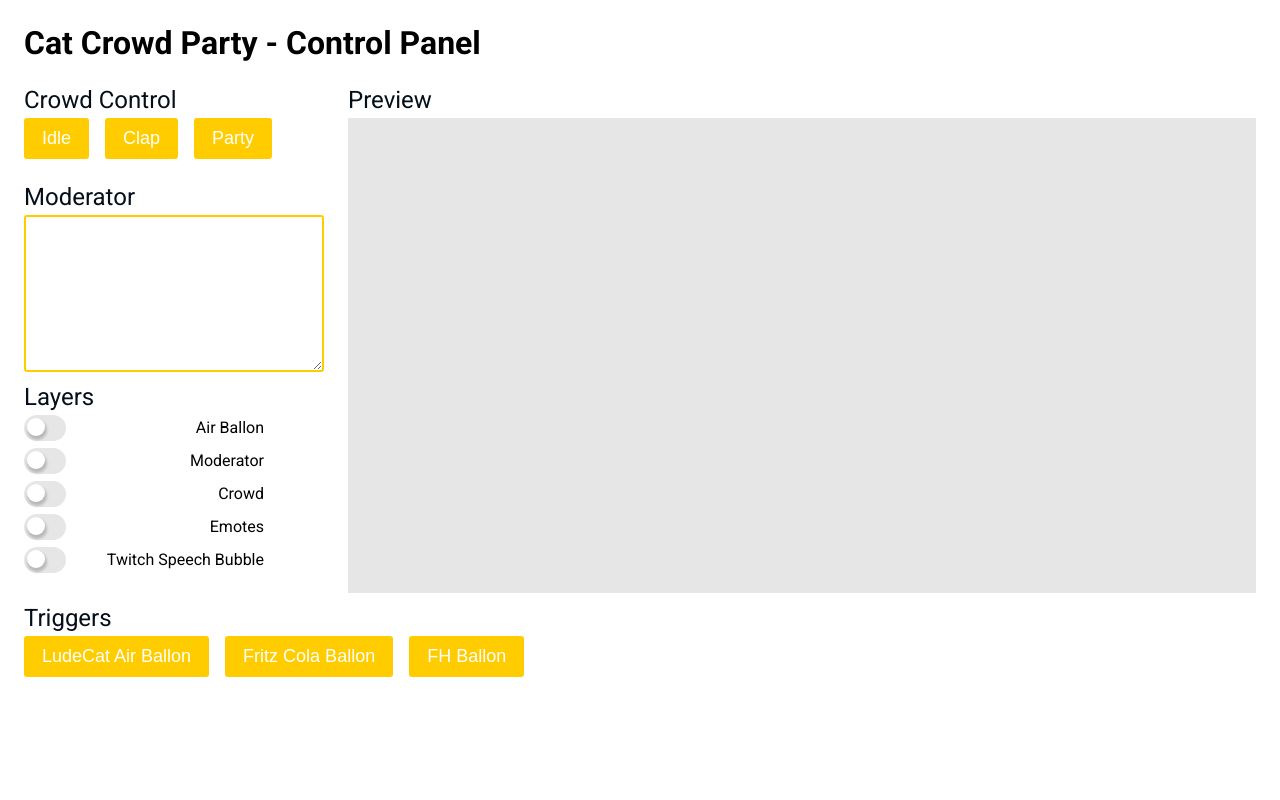
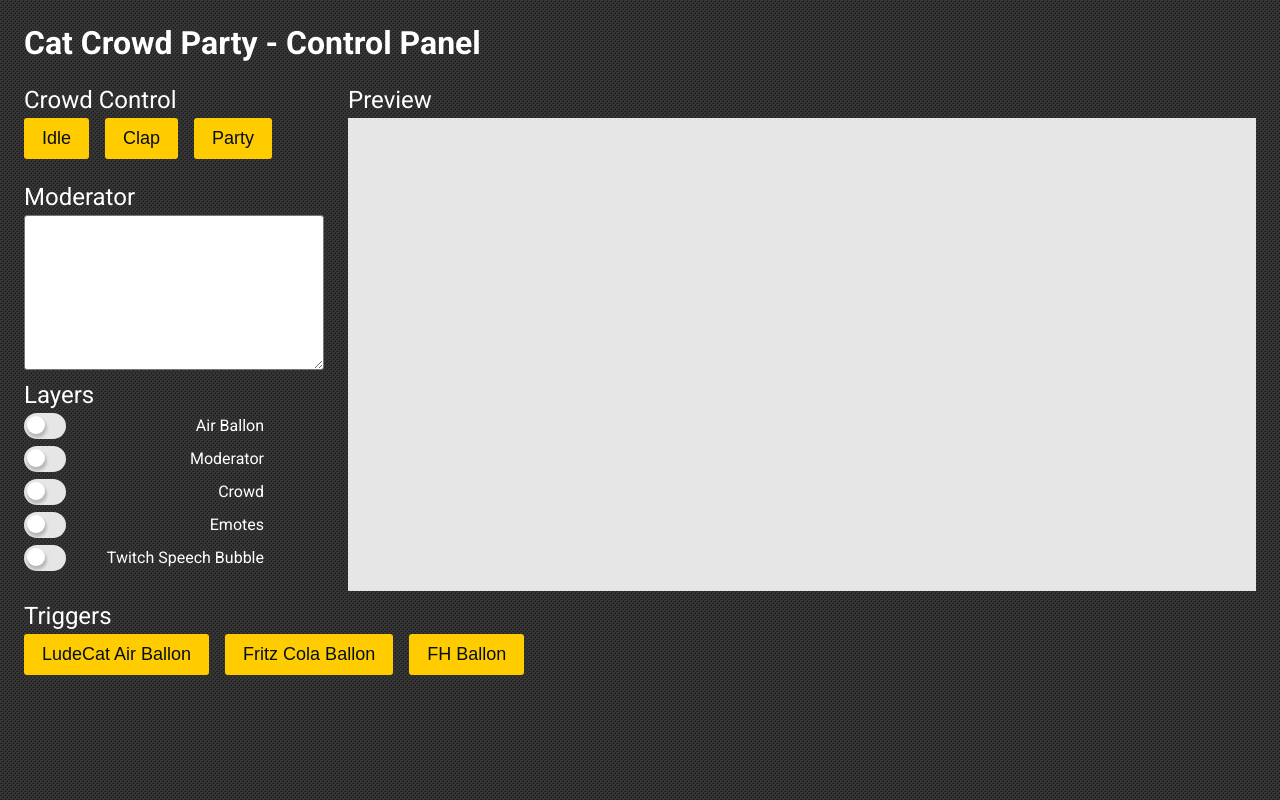
Before and after one commit to Ludecat/catcrowdparty, a Next.js app in the folder applications/frontend/: page /controlpanel in a window 1280 px wide. Built offline with nearby package versions, Linux system fonts and the light colour scheme.

Commit message:
add fancy background to control panel and update text color accordingly

```diff
--- a/applications/frontend/src/app/components/Button.tsx
+++ b/applications/frontend/src/app/components/Button.tsx
@@ -8,7 +8,7 @@ interface ButtonProps extends React.HTMLAttributes<HTMLButtonElement> {
 
 const StyledButton = styled.button`
 	background: ${(p) => p.theme.color.ludecatyellow};
-	color: ${(p) => p.theme.color.white};
+	color: ${(p) => p.theme.color.blackPeral};
 	border: 2px solid ${(p) => p.theme.color.ludecatyellow};
 
 	font-size: ${(p) => p.theme.fontSize.l}px;
@@ -21,7 +21,6 @@ const StyledButton = styled.button`
 
 	&:hover {
 		background: ${(p) => p.theme.color.white};
-		color: ${(p) => p.theme.color.ludecatyellow};
 	}
 `
 
--- a/applications/frontend/src/app/components/TextArea.tsx
+++ b/applications/frontend/src/app/components/TextArea.tsx
@@ -8,7 +8,6 @@ interface TextAreaProps extends React.HTMLAttributes<HTMLTextAreaElement> {
 const StyledTextArea = styled.textarea`
 	background: ${(p) => p.theme.color.white};
 	color: ${(p) => p.theme.color.blackPeral};
-	border: 2px solid ${(p) => p.theme.color.ludecatyellow};
 	font-size: ${(p) => p.theme.fontSize.l}px;
 	width: 100%;
 	height: 100%;
--- a/applications/frontend/src/app/components/controlpanel/ControlPanelGrid.tsx
+++ b/applications/frontend/src/app/components/controlpanel/ControlPanelGrid.tsx
@@ -18,6 +18,7 @@ const Grid = styled.div`
 `
 
 const GridItem = styled.div<{ gridArea: string }>`
+	color: ${(p) => p.theme.color.white};
 	grid-area: ${(p) => p.gridArea};
 `
 
@@ -28,7 +29,6 @@ const GridContentWrapper = styled.div`
 const GridItemHeading = styled.p`
 	margin: 0;
 	padding: 0;
-	color: ${(p) => p.theme.color.blackPeral};
 	font-size: ${(p) => p.theme.fontSize.xl}px;
 `
 
--- a/applications/frontend/src/pages/controlpanel/index.tsx
+++ b/applications/frontend/src/pages/controlpanel/index.tsx
@@ -35,6 +35,28 @@ export const getStaticProps: GetStaticProps<ControlPanelPageProps> = async () =>
 
 const ControlPanelPageWrapper = styled.div`
 	padding: ${(p) => p.theme.space.xl}px;
+	background-color: black;
+	overflow: hidden;
+	height: 100%;
+	background-color: #363636;
+	background-image: linear-gradient(
+			45deg,
+			hsla(0, 0%, 0%, 0.25) 25%,
+			transparent 25%,
+			transparent 75%,
+			hsla(0, 0%, 0%, 0.25) 75%,
+			hsla(0, 0%, 0%, 0.25)
+		),
+		linear-gradient(
+			45deg,
+			hsla(0, 0%, 0%, 0.25) 25%,
+			transparent 25%,
+			transparent 75%,
+			hsla(0, 0%, 0%, 0.25) 75%,
+			hsla(0, 0%, 0%, 0.25)
+		);
+	background-position: 0 0, 2px 2px;
+	background-size: 4px 4px;
 `
 
 export default ControlPanelPage
```
